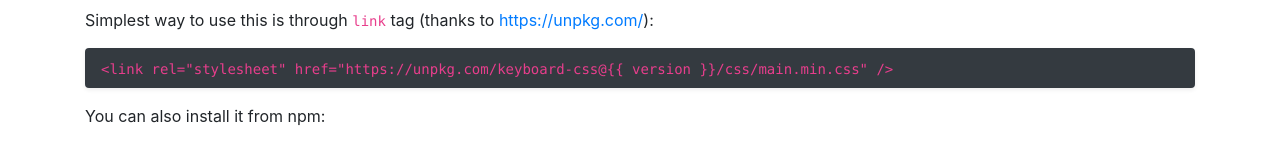
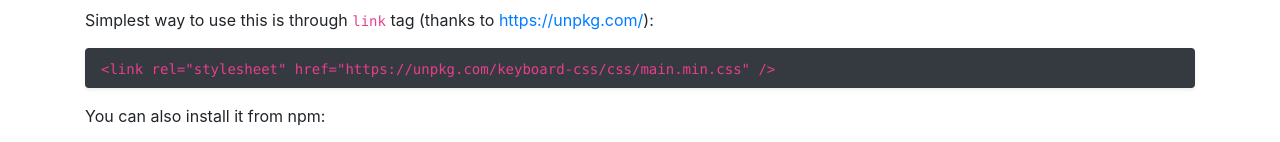
Before and after one commit to shhdharmen/keyboard-css, a website: page src/copy/index.html in a window 1280 px wide. Shown: the part 510-652 px from the top of the page. Drawn offline with nearby package versions, Linux system fonts and the light colour scheme; files that its build step writes are made by us from their sources; a script that the page names is missing.

Commit message:
docs(index): remove dynamic version

```diff
--- a/src/copy/index.html
+++ b/src/copy/index.html
@@ -144,8 +144,7 @@
         </p>
         <div class="px-3 py-2 bg-dark rounded shadow-sm mb-3">
           <code
-            >&lt;link rel="stylesheet" href="https://unpkg.com/keyboard-css@{{
-            version }}/css/main.min.css" /&gt;</code
+            >&lt;link rel="stylesheet" href="https://unpkg.com/keyboard-css/css/main.min.css" /&gt;</code
           >
         </div>
         <p id="npm">You can also install it from npm:</p>
```
